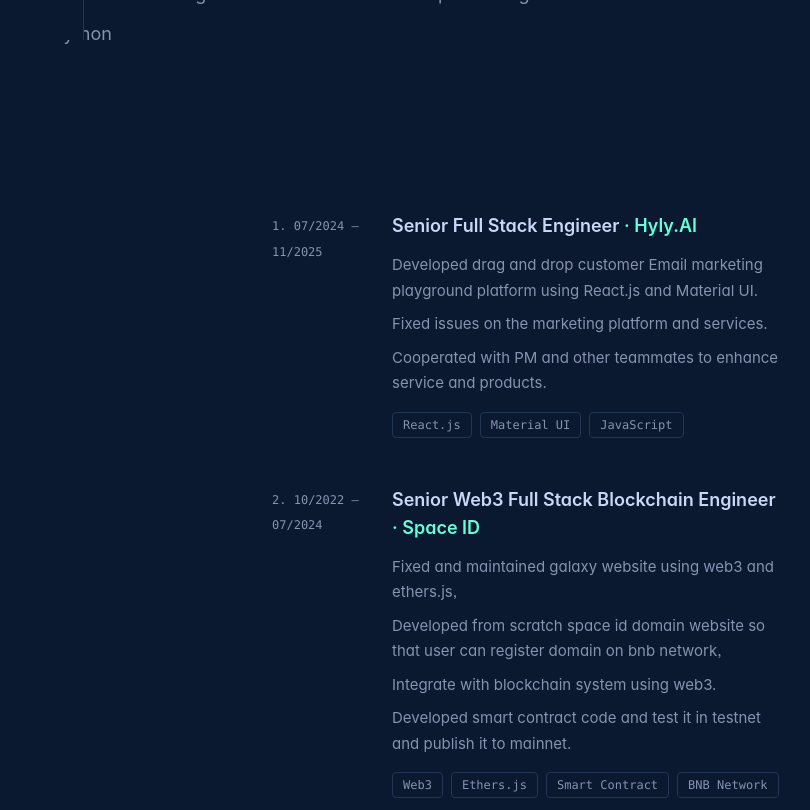
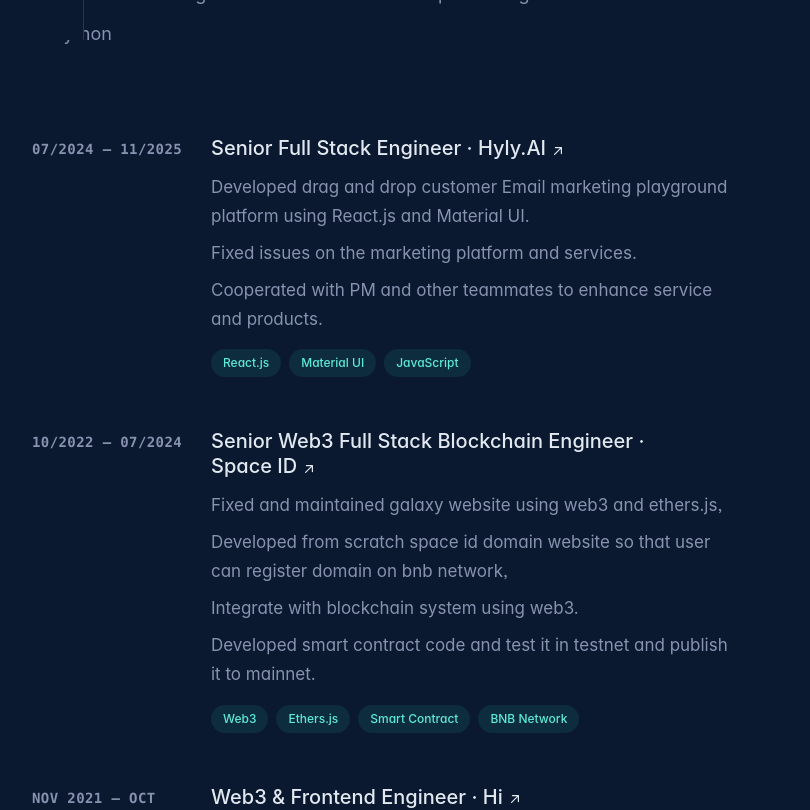
Before and after one commit to codexromeo88/portofolio, a Next.js app: page / in a window 1280 px wide. Shown: the part 760-1570 px from the top of the page, without its empty margins (416-1226 px from the left). Built offline with nearby package versions, Linux system fonts and the light colour scheme.

Commit message:
completed experience part

```diff
--- a/components/Experience.tsx
+++ b/components/Experience.tsx
@@ -16,6 +16,7 @@
         'Cooperated with PM and other teammates to enhance service and products.',
       ],
       technologies: ['React.js', 'Material UI', 'JavaScript'],
+      url: 'https://www.hyly.ai'
     },
     {
       company: 'Space ID',
@@ -28,6 +29,7 @@
         'Developed smart contract code and test it in testnet and publish it to mainnet.',
       ],
       technologies: ['Web3', 'Ethers.js', 'Smart Contract', 'BNB Network'],
+      url: 'https://www.space.id/'
     },
     {
       company: 'Hi',
@@ -39,32 +41,43 @@
         'Fix issues and maintained staking website.',
       ],
       technologies: ['Next.js', 'Web3', 'React'],
+      url: 'https://www.hi.com'
     },
   ];
 
   return (
     <section
       id="experience"
-      className="min-h-screen flex items-start px-8 lg:pl-[340px] pt-20 pb-20"
+      className="mb-16 scroll-mt-16 md:mb-24 lg:mb-36 lg:scroll-mt-24 px-8 lg:pl-[100px] pt-1 pb-20"
     >
       <div className="max-w-[700px] w-full">
         <div className="space-y-12">
           {experiences.map((exp, index) => (
             <div key={index} className="relative">
-              <div className="flex items-start gap-6">
-                <div className="flex-shrink-0 w-24">
-                  <span className="text-xs text-[#8892b0] font-mono uppercase">
-                    {index + 1}. {exp.period}
+              <div className='group relative grid pb-1 transition-all sm:grid-cols-8 sm:gap-8 md:gap-4 lg:hover:!opacity-100 lg:group-hover/list:opacity-50'>
+                <header className="z-10 mb-2 font-semibold uppercase tracking-wide text-slate-500 sm:col-span-2">
+                  <span className="text-sm text-[#8892b0] font-mono uppercase">
+                    {exp.period}
                   </span>
-                </div>
-                <div className="flex-1">
-                  <h3 className="text-lg font-semibold text-[#ccd6f6] mb-1">
-                    {exp.position}
-                    <span className="text-[#64ffda]"> · {exp.company}</span>
+                </header>
+                <div className="z-10 sm:col-span-6">
+                  <h3 className="font-medium leading-snug text-slate-200">
+                    <div>
+                      <a className="inline-flex items-baseline font-medium leading-tight text-slate-200 hover:text-teal-300 focus-visible:text-teal-300  group/link text-xl" href={`${exp.url}`} target="_blank" rel="noreferrer noopener" aria-label="Senior Frontend Engineer, Accessibility at Klaviyo (opens in a new tab)">
+                      <span className="absolute -inset-x-4 -inset-y-2.5 hidden rounded md:-inset-x-6 md:-inset-y-4 lg:block"></span>
+                      <span>{exp.position} · <span className="inline-block">{exp.company}
+                        <svg xmlns="http://www.w3.org/2000/svg" viewBox="0 0 20 20" fill="currentColor" className="inline-block h-4 w-4 shrink-0 transition-transform group-hover/link:-translate-y-1 group-hover/link:translate-x-1 group-focus-visible/link:-translate-y-1 group-focus-visible/link:translate-x-1 motion-reduce:transition-none ml-1 translate-y-px" aria-hidden="true">
+                          <path fill-rule="evenodd" d="M5.22 14.78a.75.75 0 001.06 0l7.22-7.22v5.69a.75.75 0 001.5 0v-7.5a.75.75 0 00-.75-.75h-7.5a.75.75 0 000 1.5h5.69l-7.22 7.22a.75.75 0 000 1.06z" clip-rule="evenodd">
+                          </path>
+                        </svg>
+                      </span>
+                      </span>
+                      </a>
+                    </div>
                   </h3>
-                  <ul className="mt-3 mb-4 space-y-2">
+                  <ul className="mt-3 mb-4 space-y-2 list-none">
                     {exp.responsibilities.map((resp, respIndex) => (
-                      <li key={respIndex} className="text-[#8892b0] text-[15px] leading-[1.7]">
+                      <li key={respIndex} className="text-[#8892b0] text-[17px] leading-[1.7]">
                         {resp}
                       </li>
                     ))}
@@ -73,7 +86,7 @@
                     {exp.technologies.map((tech, techIndex) => (
                       <span
                         key={techIndex}
-                        className="px-2.5 py-1 text-xs font-mono text-[#8892b0] border border-[#233554] rounded"
+                        className="flex items-center rounded-full bg-teal-400/10 px-3 py-1 text-xs font-medium leading-5 text-teal-300"
                       >
                         {tech}
                       </span>
```
